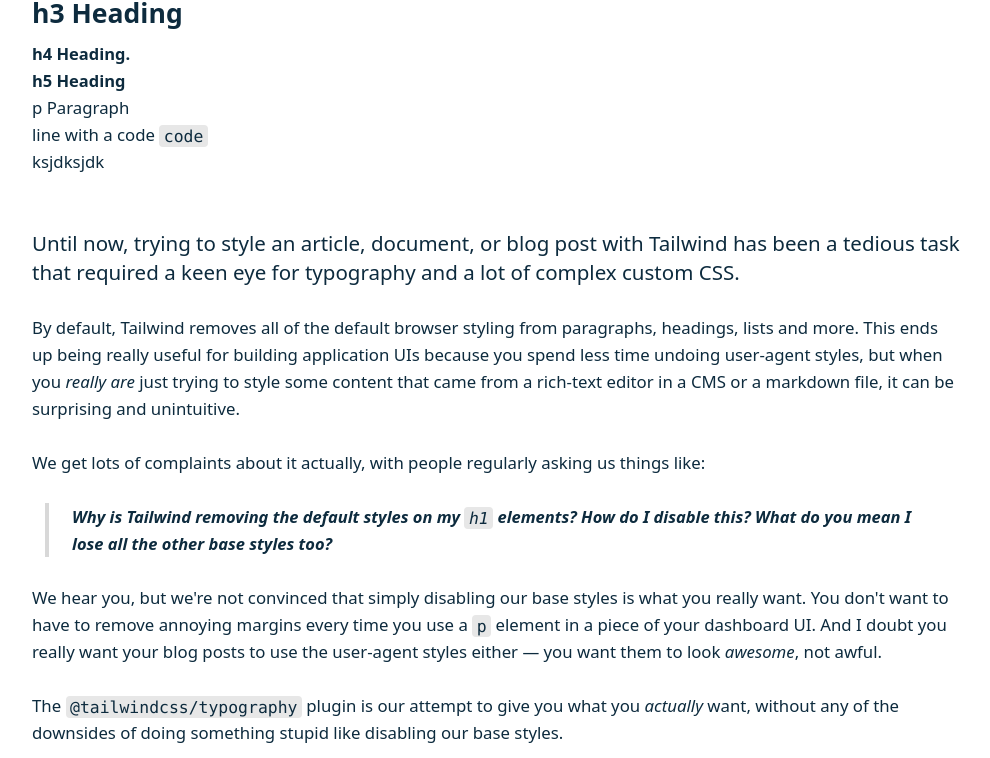
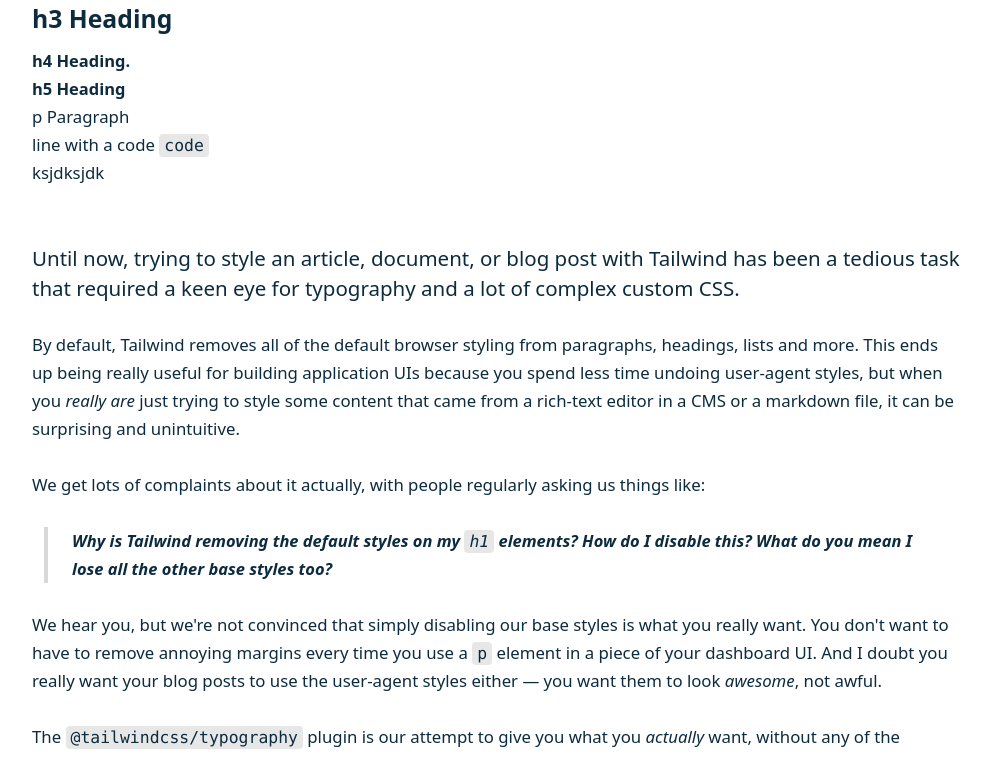
Before and after one commit to cesarlevel/lui, a website: page index.html in a window 1280 px wide. Shown: the part 165-923 px from the top of the page, without its empty margins (144-1134 px from the left). Drawn offline with Linux system fonts and the light colour scheme.

Commit message:
Test fonts

```diff
--- a/abstracts/_variables.scss
+++ b/abstracts/_variables.scss
@@ -41,7 +41,13 @@
 // use https://www.gridlover.net/ as playground
 $font-size: 18px;
 $line-height-factor: 1.5;
-$scale-factor: 1.618;
+$scale-factor: 1.5;
+
+$h1-font-size-factor: 3;
+$h2-font-size-factor: 2;
+$h3-font-size-factor: 1;
+$h4-font-size-factor: 1;
+$h5-font-size-factor: 1;
 
 // Weight
 $h1-font-weight: $bold;
--- a/base/_typography.scss
+++ b/base/_typography.scss
@@ -2,8 +2,9 @@
 // This file contains CSS Typography classes.
 // -----------------------------------------------------------------------------
 
-$line-height: round($font-size * $line-height-factor);
-@debug($line-height);
+$line-height-produt: round($font-size * $line-height-factor);
+// Make sure line height is even
+$line-height: if($line-height-produt % 2 == 0px, $line-height-produt, $line-height-produt + 1);
 $h3-font-size: round($font-size * $scale-factor);
 $h2-font-size: round($h3-font-size * $scale-factor);
 $h1-font-size: round($h2-font-size * $scale-factor);
@@ -68,7 +69,7 @@
 .h3 {
     @include rem(font-size, $h3-font-size);
     @include rem(line-height, $line-height * 2);
-    @include rem(margin-top, $line-height * 2);
+    @include rem(margin-top, $line-height);
     @include rem(margin-bottom, $line-height);
     @include rem(letter-spacing, $h3-font-tracking);
     font-weight: $h3-font-weight;
```
Also changed, not shown: main.css, 1 other file.
